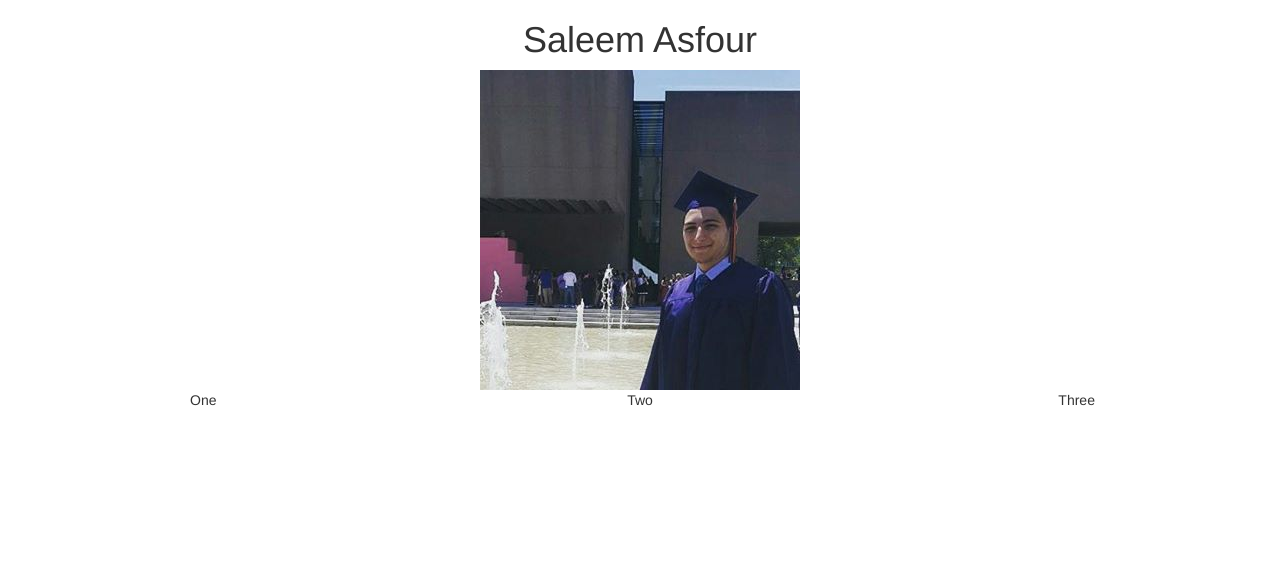
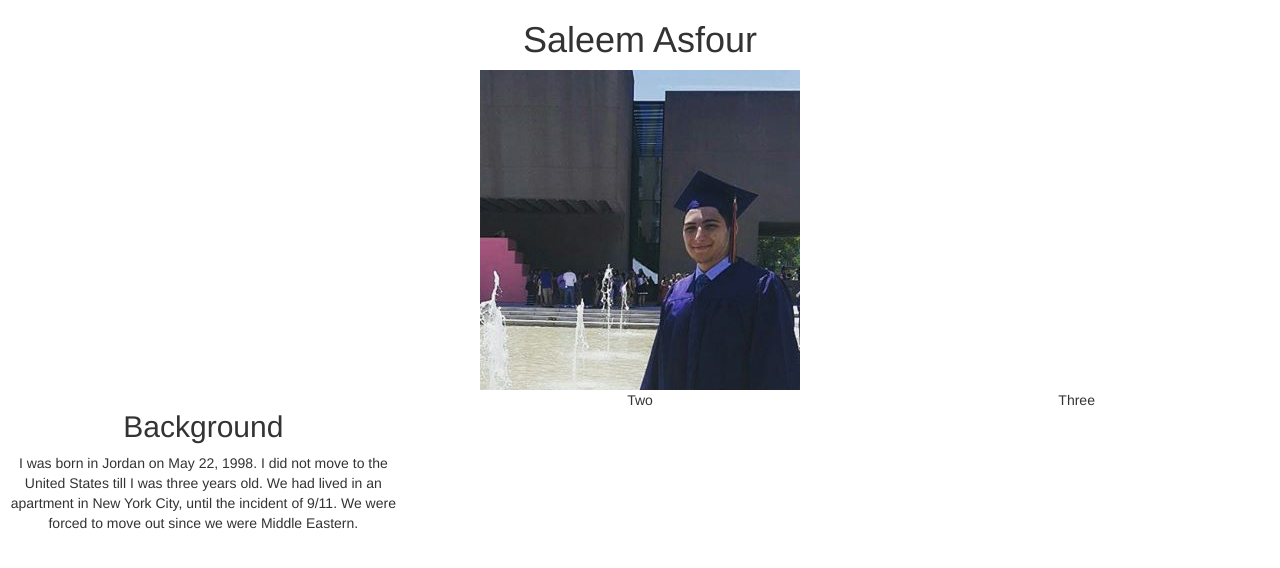
Before and after one commit to SaleemAs4/SaleemAs4.github.io, a plain HTML site: page index.html in a window 1280 px wide. Drawn offline with nearby package versions, Linux system fonts and the light colour scheme.

Commit message:
Bootstrap Initial 4

```diff
--- a/index.html
+++ b/index.html
@@ -26,7 +26,10 @@
 <img src="Pic.jpg"/>
 <div class ="row">
 	<div class="col-sm-12 col-md-4">
-		One
+		<h2>Background</h2>
+		<p>
+			I was born in Jordan on May 22, 1998. I did not move to the United States till I was three years old. We had lived in an apartment in New York City, until the incident of 9/11. We were forced to move out since we were Middle Eastern.
+		</p>
 	</div>
 	<div class="col-sm-12 col-md-4">
 		Two
```
